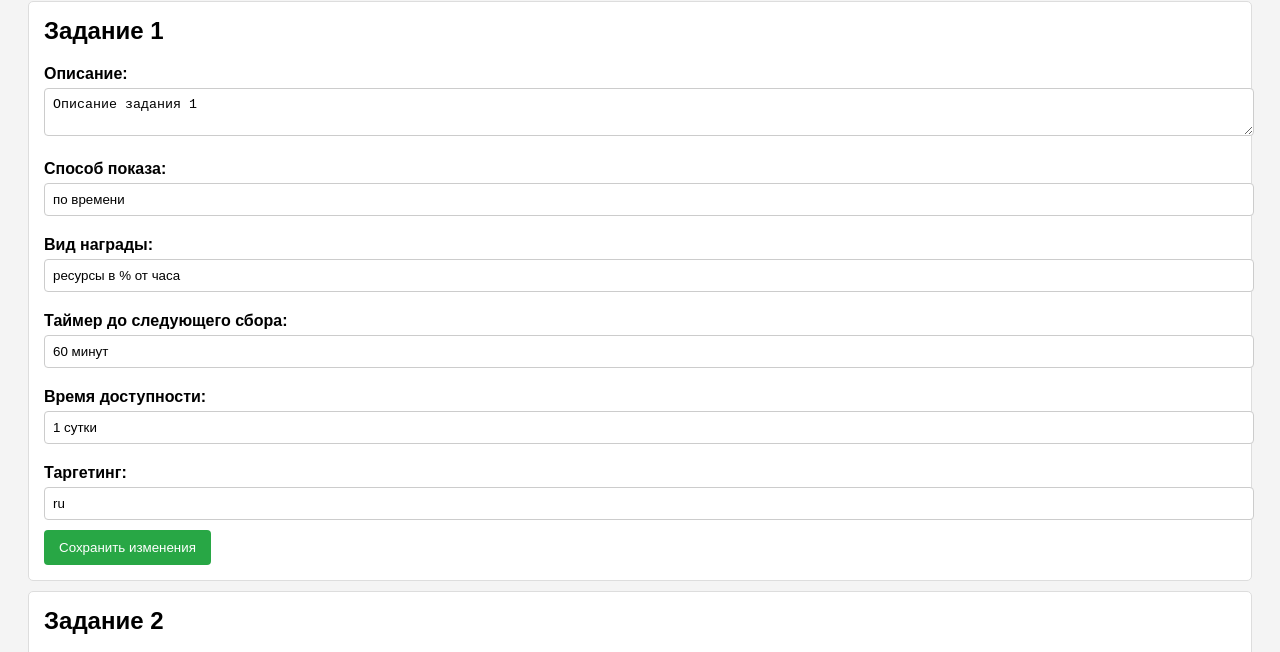
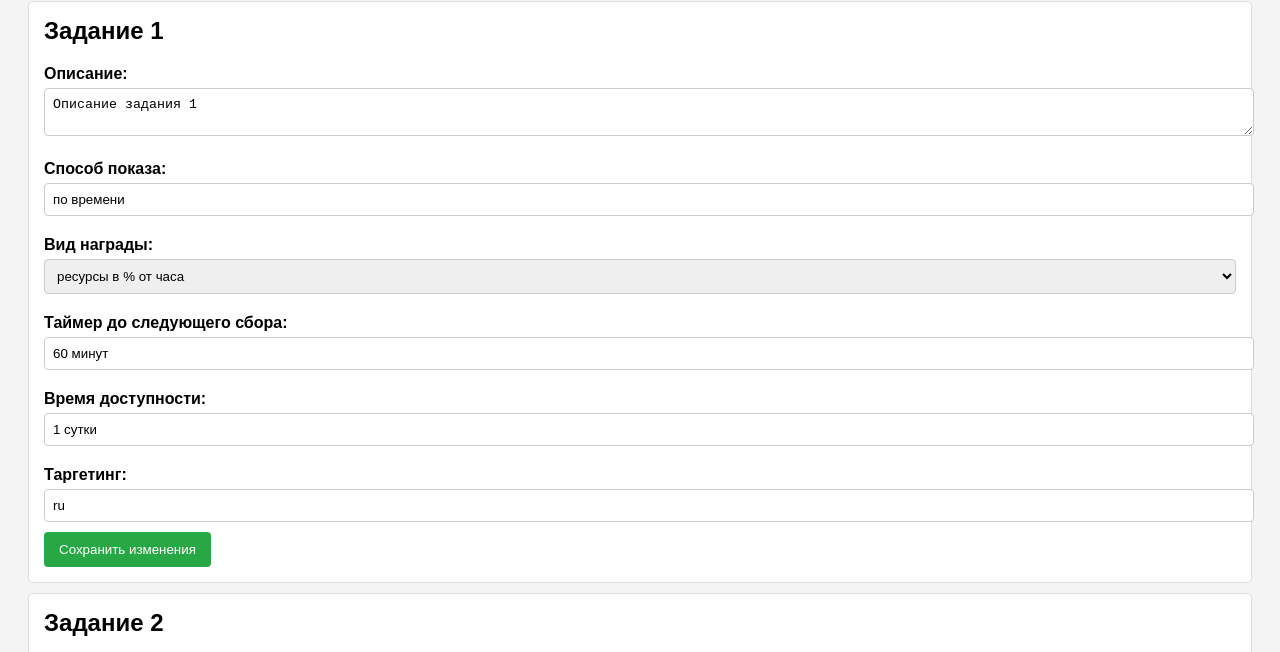
Before and after one commit to KrasnoperovG/dystopya_tasks, a plain HTML site: page index.html in a window 1280 px wide. Shown: the part 107-759 px from the top of the page. Drawn offline with Linux system fonts and the light colour scheme.

Commit message:
Update index.html

```diff
--- a/index.html
+++ b/index.html
@@ -25,7 +25,7 @@
             margin: 10px 0 5px;
             font-weight: bold;
         }
-        .task input, .task textarea {
+        .task input, .task textarea, .task select {
             width: 100%;
             padding: 8px;
             margin-bottom: 10px;
@@ -106,14 +106,22 @@
                 displayMethodInput.value = task.display_method;
                 taskElement.appendChild(displayMethodInput);
 
-                // Поле ввода для вида награды
+                // Поле ввода для вида награды (выпадающий список)
                 const rewardTypeLabel = document.createElement('label');
                 rewardTypeLabel.textContent = 'Вид награды:';
                 taskElement.appendChild(rewardTypeLabel);
 
-                const rewardTypeInput = document.createElement('input');
-                rewardTypeInput.value = task.reward_type;
-                taskElement.appendChild(rewardTypeInput);
+                const rewardTypeSelect = document.createElement('select');
+                const rewardTypeOption1 = document.createElement('option');
+                rewardTypeOption1.value = "ресурсы в % от часа";
+                rewardTypeOption1.textContent = "ресурсы в % от часа";
+                const rewardTypeOption2 = document.createElement('option');
+                rewardTypeOption2.value = "темная материя в абс. знач.";
+                rewardTypeOption2.textContent = "темная материя в абс. знач.";
+                rewardTypeSelect.appendChild(rewardTypeOption1);
+                rewardTypeSelect.appendChild(rewardTypeOption2);
+                rewardTypeSelect.value = task.reward_type; // Устанавливаем текущее значение
+                taskElement.appendChild(rewardTypeSelect);
 
                 // Поле ввода для таймера до следующего сбора
                 const timerLabel = document.createElement('label');
@@ -151,7 +159,7 @@
                         name: task.name,
                         description: descriptionInput.value,
                         display_method: displayMethodInput.value,
-                        reward_type: rewardTypeInput.value,
+                        reward_type: rewardTypeSelect.value, // Используем значение из выпадающего списка
                         timer_to_next_collection: timerInput.value,
                         availability_time: availabilityTimeInput.value,
                         targeting: targetingInput.value
```
